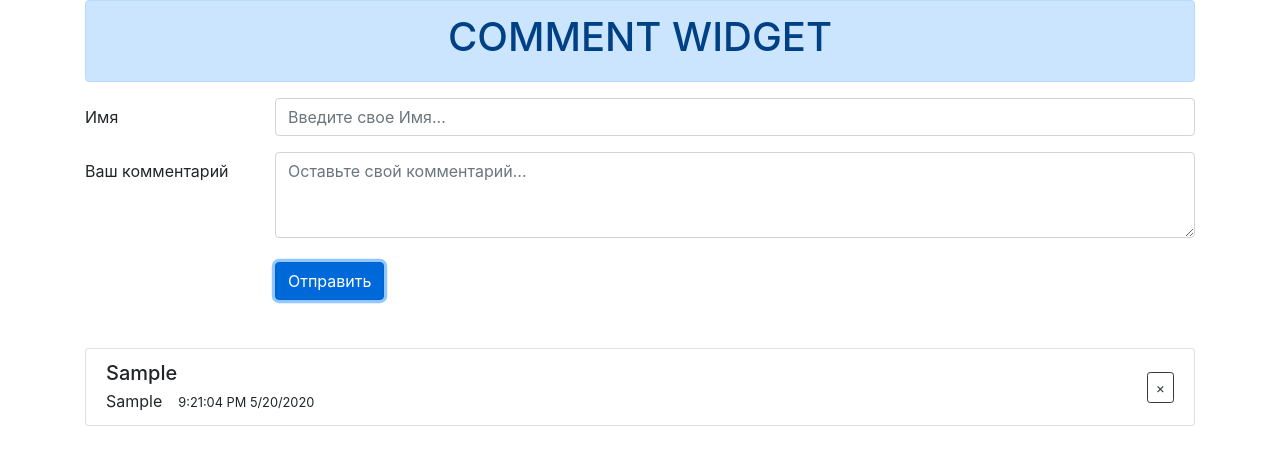
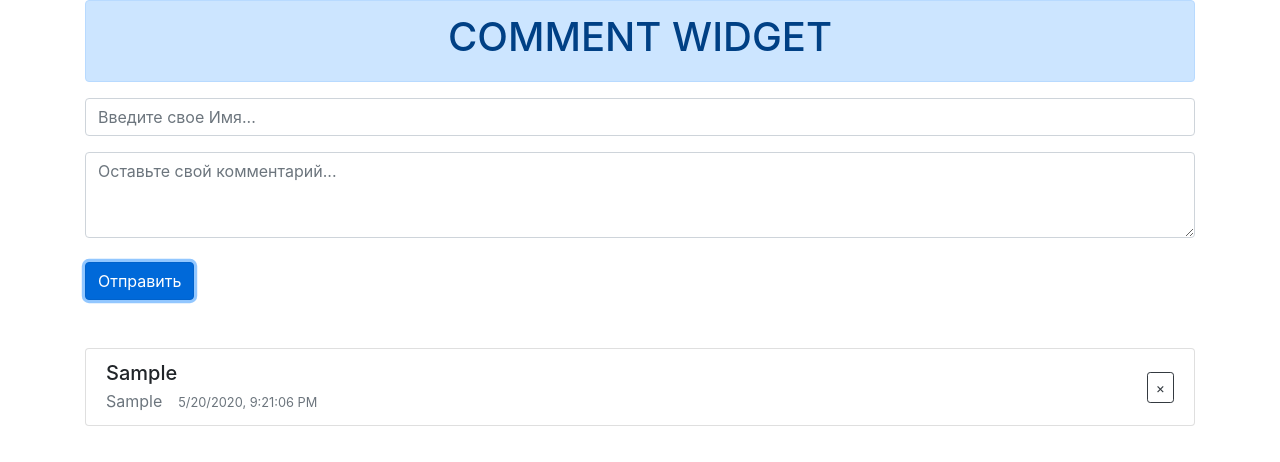
Before and after one commit to MMA0807/comment-widget-app, a React (Create React App) app: page / in a window 1280 px wide. Both pictures are taken after typing "Sample", "Sample" into the empty fields and a click on the button "Отправить". Shown: the top 462 px of the page. Built offline with nearby package versions, Linux system fonts and the light colour scheme.

Commit message:
update 001

```diff
--- a/src/App.js
+++ b/src/App.js
@@ -8,87 +8,95 @@ class App extends Component {
     super();
     this.state = {
       comments: [],
-      author: '',
-      comment: ''
+      author: "",
+      comment: "",
+      alert: false,
     };
-
-    this.handleChange = this.handleChange.bind(this)
-    this.submitHandler = this.submitHandler.bind(this)
   }
 
   componentDidMount() {
-    localStorage.getItem("state") && this.setState({ ...JSON.parse(localStorage.getItem("state")) });
+    this.setState({ ...JSON.parse(localStorage.getItem("state") || "[]") });
   }
 
-  setItemLocalStorage = () => localStorage.setItem("state", JSON.stringify(this.state))
+  setItemLocalStorage = () => localStorage.setItem("state", JSON.stringify({ comments: this.state.comments }));
 
-  addCommentHandler = () => {
-    const state = this.state
-    const comments = [...this.state.comments]
-    const date = new Date();
-    const localTime = date.toLocaleTimeString();
-    const localDate = date.toLocaleDateString();
+  showAlert = () => {
+    this.setState({
+      alert: true,
+    });
+  };
 
-    if((state.author.trim() === '') || (state.comment.trim() === '')) {
-      alert('Введите данные')
+  hideAlert = () => {
+    this.setState({
+      alert: false,
+    });
+  };
+
+  addComment = () => {
+    const { comments, author, comment } = this.state;
+    const date = Date.now();
+
+    if (!author.trim() || !comment.trim()) {
+      this.showAlert();
+      setTimeout(() => {
+        this.hideAlert();
+      }, 3000);
     } else {
       comments.push({
-        id: comments.length ? comments.length + 1 : 1,
-        author: state.author,
-        comment: state.comment,
-        time: localTime,
-        date: localDate
-      })
+        id: date,
+        author: author,
+        comment: comment,
+        date: new Date(date).toLocaleString(),
+      });
     }
 
-    this.setState({
-      comments,
-      author: '',
-      comment: '',
-    },
-      this.setItemLocalStorage.bind(this)
+    this.setState(
+      {
+        author: "",
+        comment: "",
+      },
+      this.setItemLocalStorage
     );
-
   };
 
-  removeCommentHandler = (id) => {
+  removeComment = (id) => {
     this.setState(
-      {
-        comments: this.state.comments.filter((comment) => comment.id !== id),
-      },
-      this.setItemLocalStorage.bind(this)
-      );
+      (prevState) => ({
+        comments: prevState.comments.filter((comment) => comment.id !== id),
+      }),
+      this.setItemLocalStorage
+    );
   };
 
-  handleChange(event) {
-    const target = event.target
-    const name = target.name
+  handleChange = (event) => {
+    const {name, value} = event.target
 
-    this.setState({
-      [name]: target.value
-    })
-  }
+    this.setState((prevState) => ({
+      ...prevState,
+      [name]: value,
+    }));
+  };
 
-  submitHandler(e) {
-    e.preventDefault()
-    this.addCommentHandler()
-  }
+  submitHandler = (e) => {
+    e.preventDefault();
+    this.addComment();
+  };
 
   render() {
-
-
     return (
       <main className="container">
         <Header />
         <Form
-          comments={this.state}
+          alert={this.state.alert}
+          author={this.state.author}
+          comment={this.state.comment}
           handleChange={this.handleChange}
           submitHandler={this.submitHandler}
         />
 
         <CommentList
-          comments={this.state}
-          removeCommentHandler={this.removeCommentHandler}
+          comments={this.state.comments}
+          removeComment={this.removeComment}
         />
       </main>
     );
--- /dev/null
+++ b/src/Components/Alert/Alert.js
@@ -0,0 +1,9 @@
+import React from "react";
+
+export const Alert = () => {
+  return (
+    <div className="alert alert-danger text-center" role="alert">
+      Введите данные!
+    </div>
+  );
+};
--- a/src/Components/Comment/Comment.js
+++ b/src/Components/Comment/Comment.js
@@ -1,19 +1,17 @@
 import React from "react";
 
-export const Comment = ({ comment, removeCommentHandler }) => {
+export const Comment = ({ id, author, comment, date, removeComment }) => {
   return (
     <div className="media-body comment">
       <div>
-        <h5 className="mt-0 mb-1">{comment.author}</h5>
-        <span>{comment.comment}</span>
-        <small>
-          {comment.time} {comment.date}
-        </small>
+        <h2 className="mt-0 mb-1 h5">{author}</h2>
+        <span className="text-muted">{comment}</span>
+        <small className="text-muted">{date}</small>
       </div>
       <button
         type="button"
         className="btn btn-outline-dark btn-sm"
-        onClick={() => removeCommentHandler(comment.id)}
+        onClick={() => removeComment(id)}
       >
         &times;
       </button>
--- a/src/Components/Comment/CommentList.js
+++ b/src/Components/Comment/CommentList.js
@@ -2,14 +2,17 @@ import React from "react";
 import { Comment } from "./Comment";
 import "./comment.scss";
 
-export const CommentList = ({ comments, removeCommentHandler }) => {
+export const CommentList = ({ comments, removeComment }) => {
   return (
     <ul className="list-group mt-5">
-      {comments.comments.map((comment) => (
-        <li className="media list-group-item mb-4" key={comment.id}>
+      {comments.map((item) => (
+        <li className="media list-group-item mb-4" key={item.id}>
             <Comment
-              comment={comment}
-              removeCommentHandler={removeCommentHandler}
+              id={item.id}
+              author={item.author}
+              comment={item.comment}
+              date={item.date}
+              removeComment={removeComment}
             />
         </li>
       ))}
--- a/src/Components/Form/Form.js
+++ b/src/Components/Form/Form.js
@@ -1,13 +1,15 @@
 import React from "react";
+import { Alert } from "../Alert/Alert";
 
-export const Form = ({ comments, submitHandler, handleChange }) => {
+export const Form = ({ alert, author, comment, submitHandler, handleChange }) => {
   return (
     <form onSubmit={submitHandler}>
+      {alert && <Alert /> }
       <div className="form-group row">
-        <label htmlFor="commentAuthor" className="col-sm-2 col-form-label">
+        <label htmlFor="commentAuthor" className="col-sm-2 col-form-label" hidden>
           Имя
         </label>
-        <div className="col-sm-10">
+        <div className="col-sm-12">
           <input
             id="commentAuthor"
             name="author"
@@ -15,16 +17,16 @@ export const Form = ({ comments, submitHandler, handleChange }) => {
             className="form-control"
             placeholder="Введите свое Имя..."
             required
-            value={comments.author}
+            value={author}
             onChange={handleChange}
           />
         </div>
       </div>
       <div className="form-group row">
-        <label htmlFor="commentBox" className="col-sm-2 col-form-label">
+        <label htmlFor="commentBox" className="col-sm-2 col-form-label" hidden>
           Ваш комментарий
         </label>
-        <div className="col-sm-10">
+        <div className="col-sm-12">
           <textarea
             id="commentBox"
             rows="3"
@@ -33,7 +35,7 @@ export const Form = ({ comments, submitHandler, handleChange }) => {
             className="form-control"
             placeholder="Оставьте свой комментарий..."
             required
-            value={comments.comment}
+            value={comment}
             onChange={handleChange}
           />
           <button type="submit" className="btn btn-primary mt-4">
```
Also changed, not shown: 5 other files (tests, documents, lock files or other folders).
